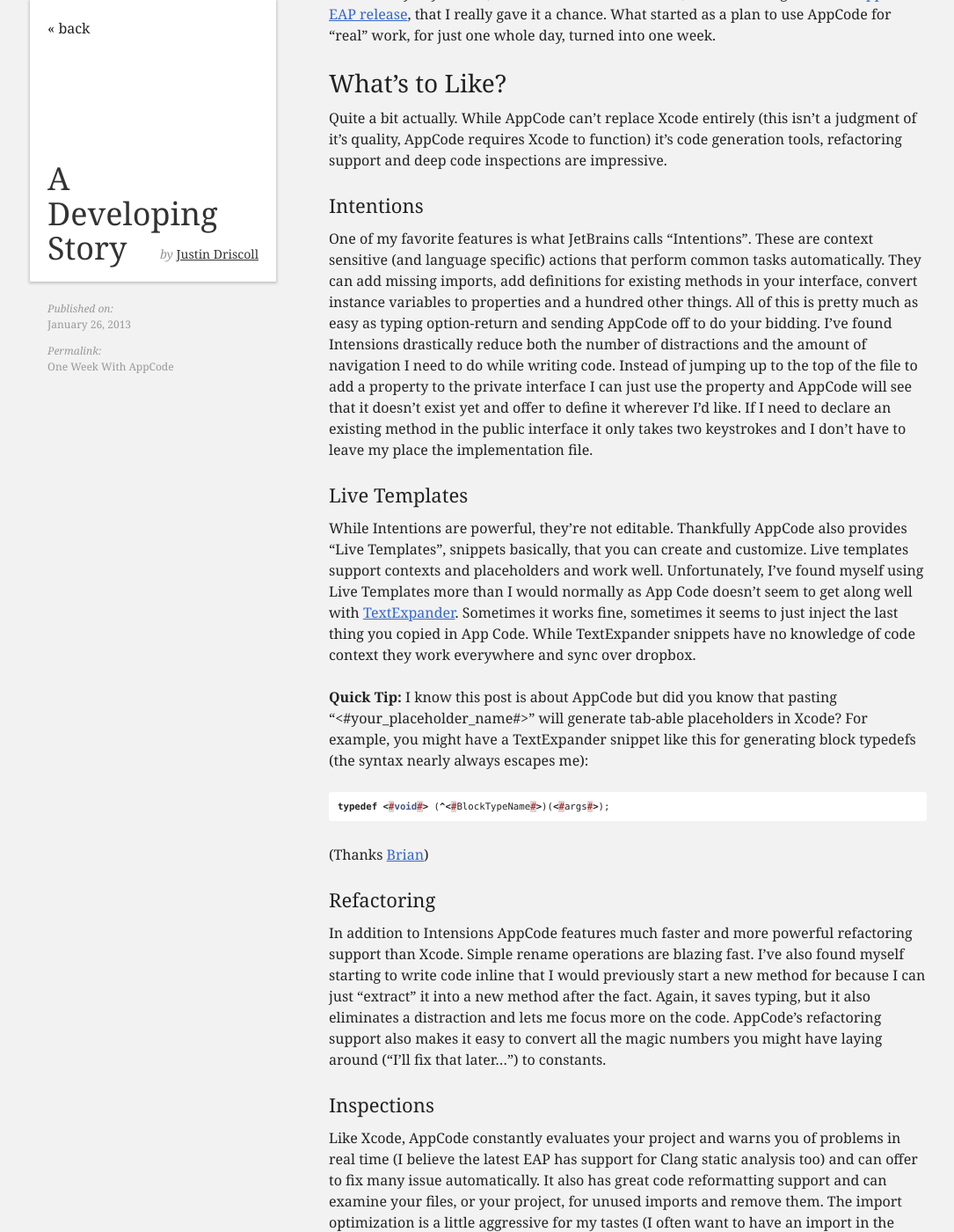
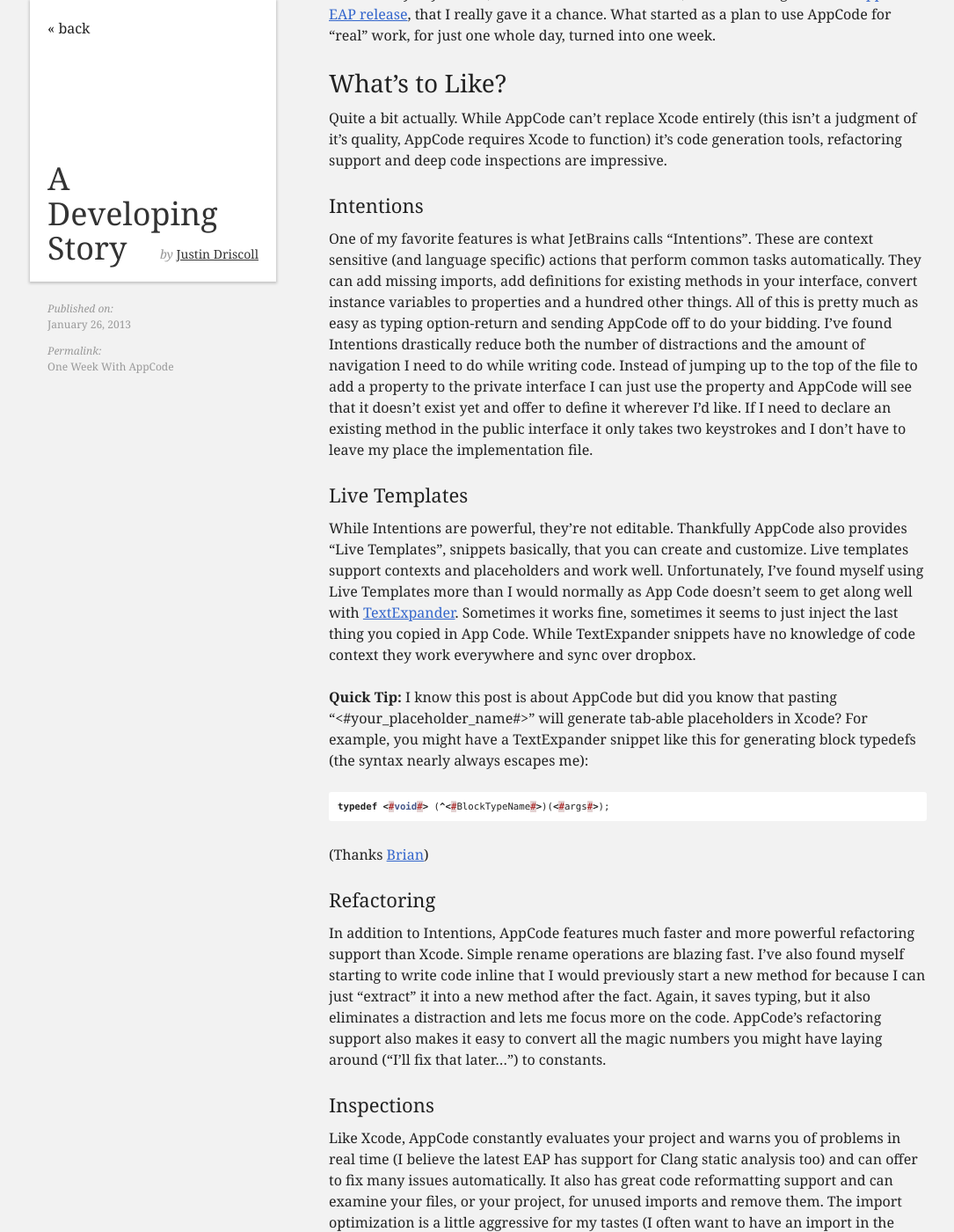
Before and after one commit to jdriscoll/jdriscoll.github.com, a Jekyll site: the page built from blog/_posts/2013-01-26-one-week-with-appcode.markdown, in a window 1280 px wide and 1400 px high, scrolled down 230 px. Shown: the whole window at 88% size, without its empty margins (86-1171 px from the left). Built offline with Jekyll 4.4.1, drawn with Linux system fonts in a browser that asks for light colours; some of the changed text lies outside the part shown.

Commit message:
Fix typos

```diff
--- a/blog/_posts/2013-01-26-one-week-with-appcode.markdown
+++ b/blog/_posts/2013-01-26-one-week-with-appcode.markdown
@@ -14,7 +14,7 @@
 
 ### Intentions
 
-One of my favorite features is what JetBrains calls "Intentions". These are context sensitive (and language specific) actions that perform common tasks automatically. They can add missing imports, add definitions for existing methods in your interface, convert instance variables to properties and a hundred other things. All of this is pretty much as easy as typing option-return and sending AppCode off to do your bidding. I've found Intensions drastically reduce both the number of distractions and the amount of navigation I need to do while writing code. Instead of jumping up to the top of the file to add a property to the private interface I can just use the property and AppCode will see that it doesn't exist yet and offer to define it wherever I'd like. If I need to declare an existing method in the public interface it only takes two keystrokes and I don't have to leave my place the implementation file.
+One of my favorite features is what JetBrains calls "Intentions". These are context sensitive (and language specific) actions that perform common tasks automatically. They can add missing imports, add definitions for existing methods in your interface, convert instance variables to properties and a hundred other things. All of this is pretty much as easy as typing option-return and sending AppCode off to do your bidding. I've found Intentions drastically reduce both the number of distractions and the amount of navigation I need to do while writing code. Instead of jumping up to the top of the file to add a property to the private interface I can just use the property and AppCode will see that it doesn't exist yet and offer to define it wherever I'd like. If I need to declare an existing method in the public interface it only takes two keystrokes and I don't have to leave my place the implementation file.
 
 ### Live Templates
 
@@ -32,11 +32,11 @@
 
 ### Refactoring
 
-In addition to Intensions AppCode features much faster and more powerful refactoring support than Xcode. Simple rename operations are blazing fast. I've also found myself starting to write code inline that I would previously start a new method for because I can just "extract" it into a new method after the fact. Again, it saves typing, but it also eliminates a distraction and lets me focus more on the code. AppCode's refactoring support also makes it easy to convert all the magic numbers you might have laying around ("I'll fix that later...") to constants.
+In addition to Intentions, AppCode features much faster and more powerful refactoring support than Xcode. Simple rename operations are blazing fast. I've also found myself starting to write code inline that I would previously start a new method for because I can just "extract" it into a new method after the fact. Again, it saves typing, but it also eliminates a distraction and lets me focus more on the code. AppCode's refactoring support also makes it easy to convert all the magic numbers you might have laying around ("I'll fix that later...") to constants.
 
 ### Inspections
 
-Like Xcode, AppCode constantly evaluates your project and warns you of problems in real time (I believe the latest EAP has support for Clang static analysis too) and can offer to fix many issue automatically. It also has great code reformatting support and can examine your files, or your project, for unused imports and remove them. The import optimization is a little aggressive for my tastes (I often want to have an import in the source file even if it's in my pre-compiled header file) but it's never broken anything.
+Like Xcode, AppCode constantly evaluates your project and warns you of problems in real time (I believe the latest EAP has support for Clang static analysis too) and can offer to fix many issues automatically. It also has great code reformatting support and can examine your files, or your project, for unused imports and remove them. The import optimization is a little aggressive for my tastes (I often want to have an import in the source file even if it's in my pre-compiled header file) but it's never broken anything.
 
 ## There's Got to Be a Catch?
 
```
